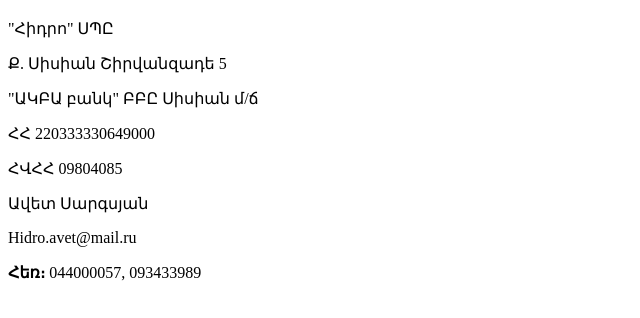
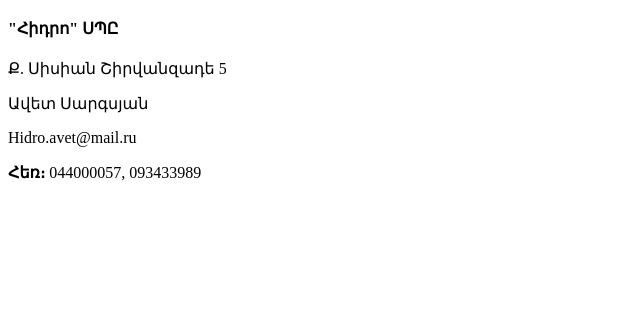
Before and after one commit to hidroavet/hidro, a plain HTML site: page index.html in a window 1280 px wide. Shown: the part 62-380 px from the top of the page, without its empty margins (0-640 px from the left). Drawn offline with Linux system fonts and the light colour scheme.

Commit message:
Update index.html

```diff
--- a/index.html
+++ b/index.html
@@ -2,11 +2,9 @@
 <html>
 <body>
 <h1>Բարի Գալուստ</h1>
-<p>"Հիդրո" ՍՊԸ</p>
+<h4>"Հիդրո" ՍՊԸ</h4>
 <p>Ք. Սիսիան Շիրվանզադե 5</p>
-<p>"ԱԿԲԱ բանկ" ԲԲԸ Սիսիան մ/ճ</p>
-<p>ՀՀ 220333330649000</p>
-<p>ՀՎՀՀ 09804085</p>
+
 <p>Ավետ Սարգսյան</p>
 <p>Hidro.avet@mail.ru</p>
 <p><b>Հեռ։ </b> 044000057, 093433989
```
